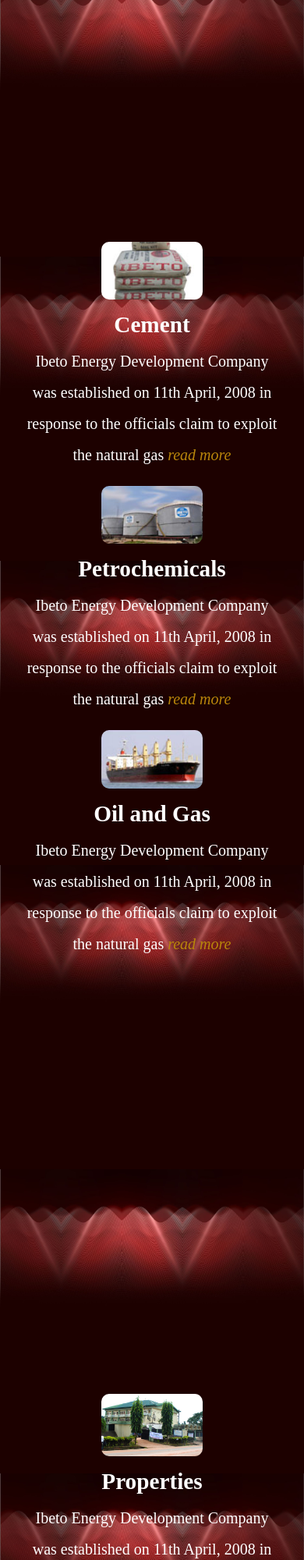
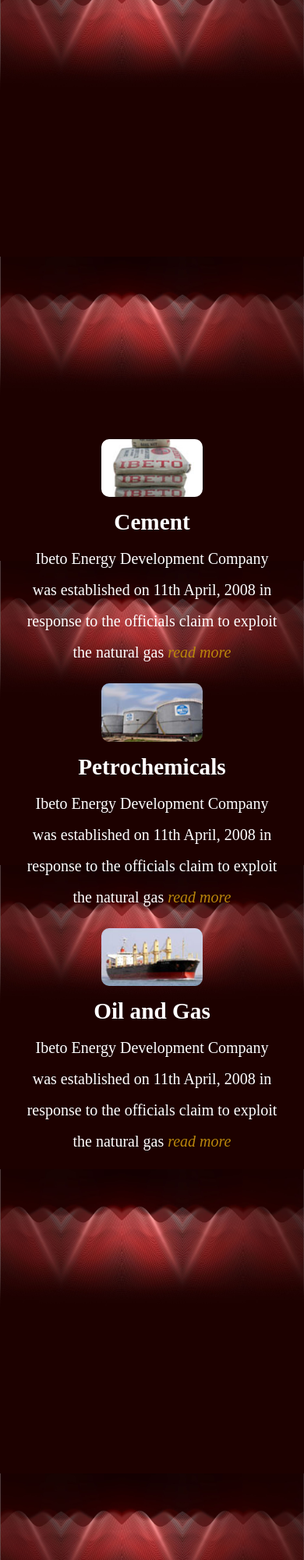
Before and after one commit to tolulopejanet/ibeto-remade, a plain HTML site: page index.html in a window 390 px wide. Shown: the part 2401-4401 px from the top of the page at 78% size. Drawn offline with Linux system fonts and the light colour scheme.

Commit message:
correction

```diff
--- a/css/style.css
+++ b/css/style.css
@@ -274,11 +274,11 @@ footer{
     }
     .row1{
         display: block;
-        top: 320%;
+        top: 350%;
     }
     .row2{
         display: block;
-        top: 495%;
+        top: 525%;
     }
     .product{
         display: block;
@@ -332,7 +332,7 @@ footer{
         font-size: 12px;
     }
     footer{
-        top: 650%;
+        top: 690%;
         background-color: darkred;
         height: 740px;
         width: 100%;
```
